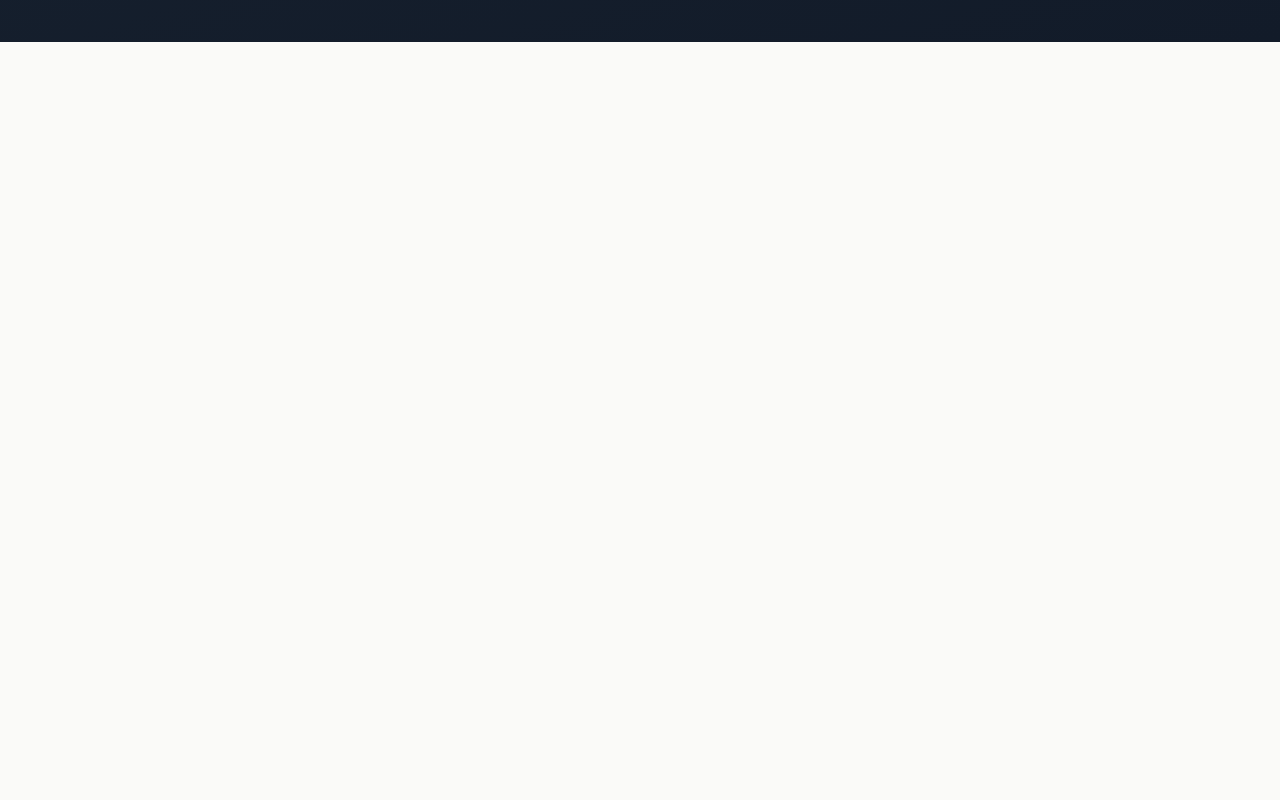
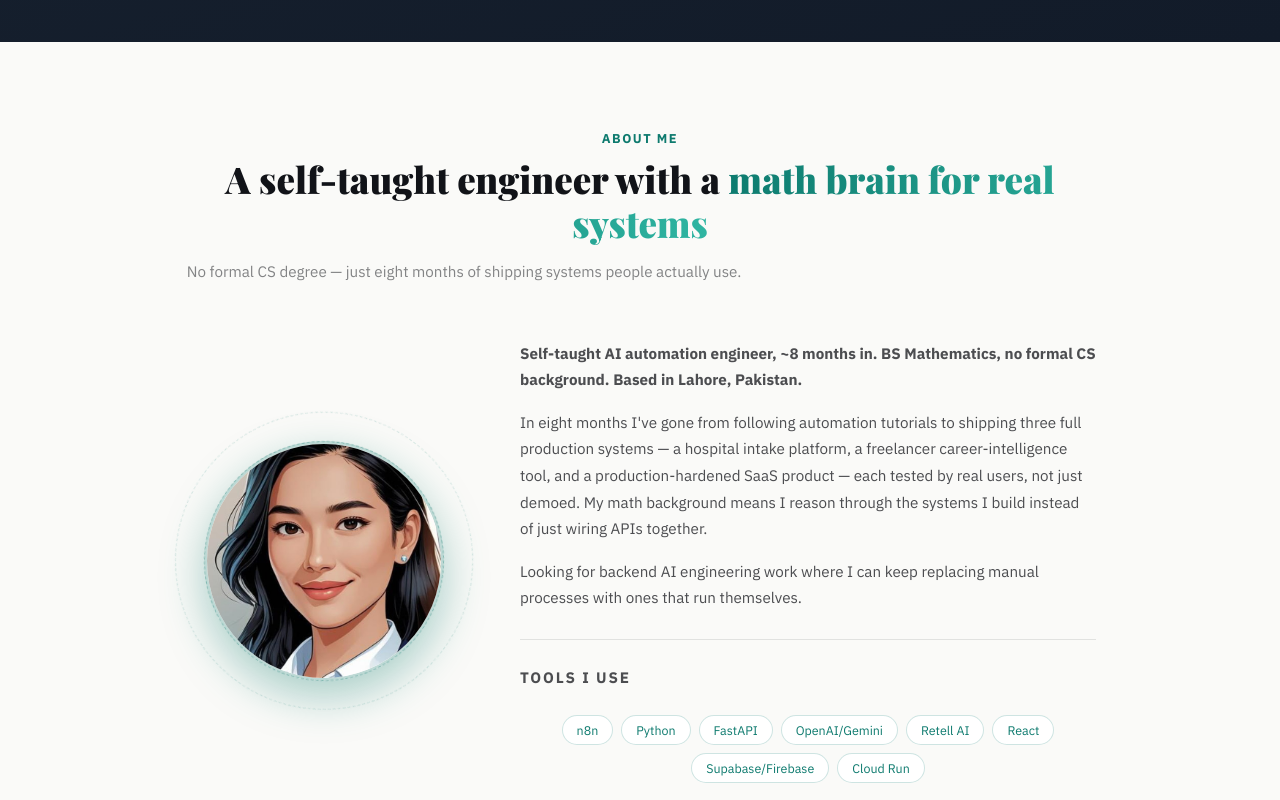
Before and after one commit to MaryumAkram16/maryum-portfolio, a React (Vite) app: page / in a window 1280 px wide. Shown: the part 1040-1840 px from the top of the page. Built offline with nearby package versions, Linux system fonts and the light colour scheme.

Commit message:
Fix reveal elements stuck at opacity 0 on live landing

```diff
--- a/src/pages/Landing.css
+++ b/src/pages/Landing.css
@@ -713,6 +713,8 @@
 }
 .js-ready .reveal.visible {
   animation: none;
+  opacity: 1;
+  transform: translateY(0) scale(1);
 }
 @keyframes reveal-fallback {
   to {
```
